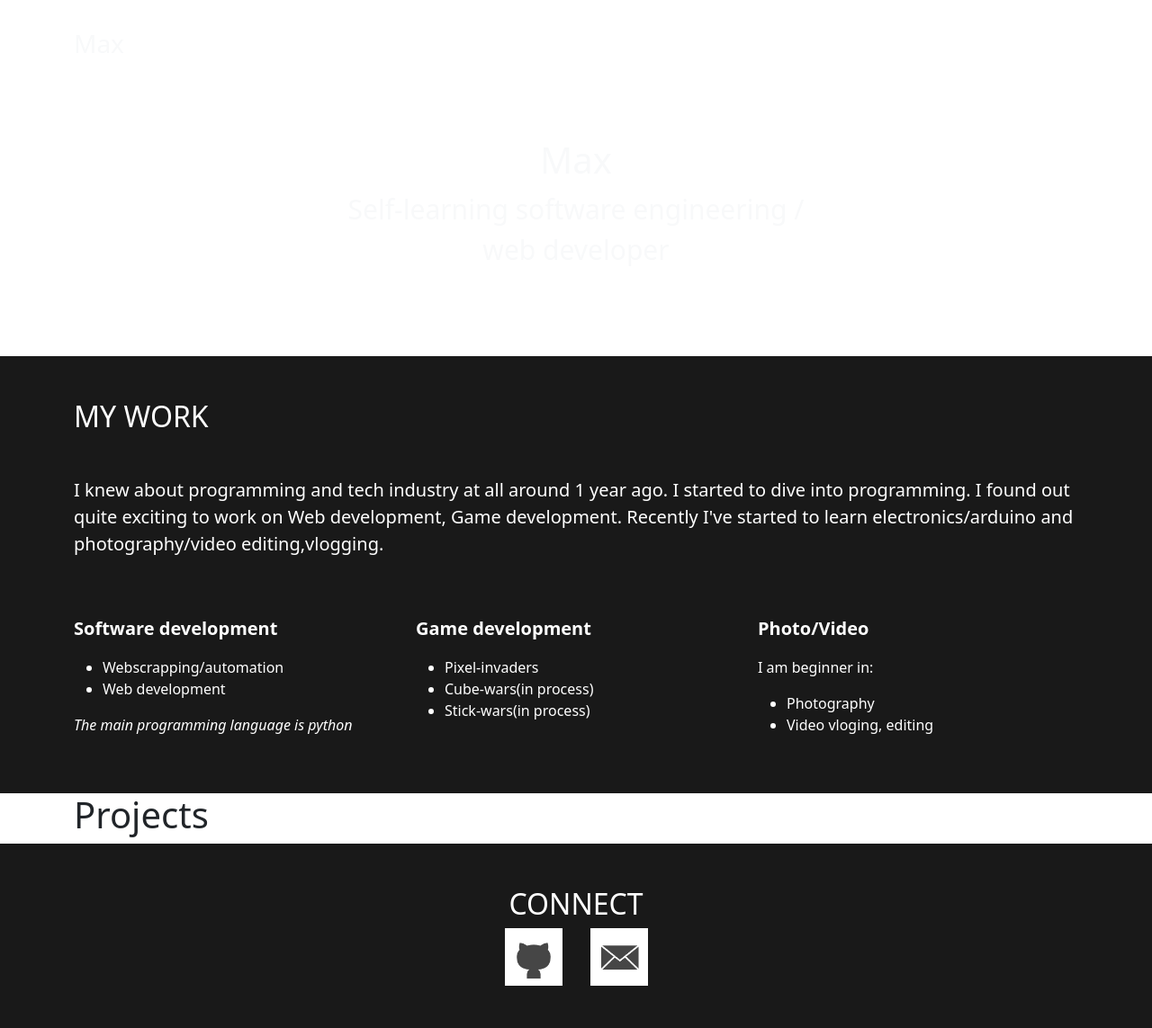
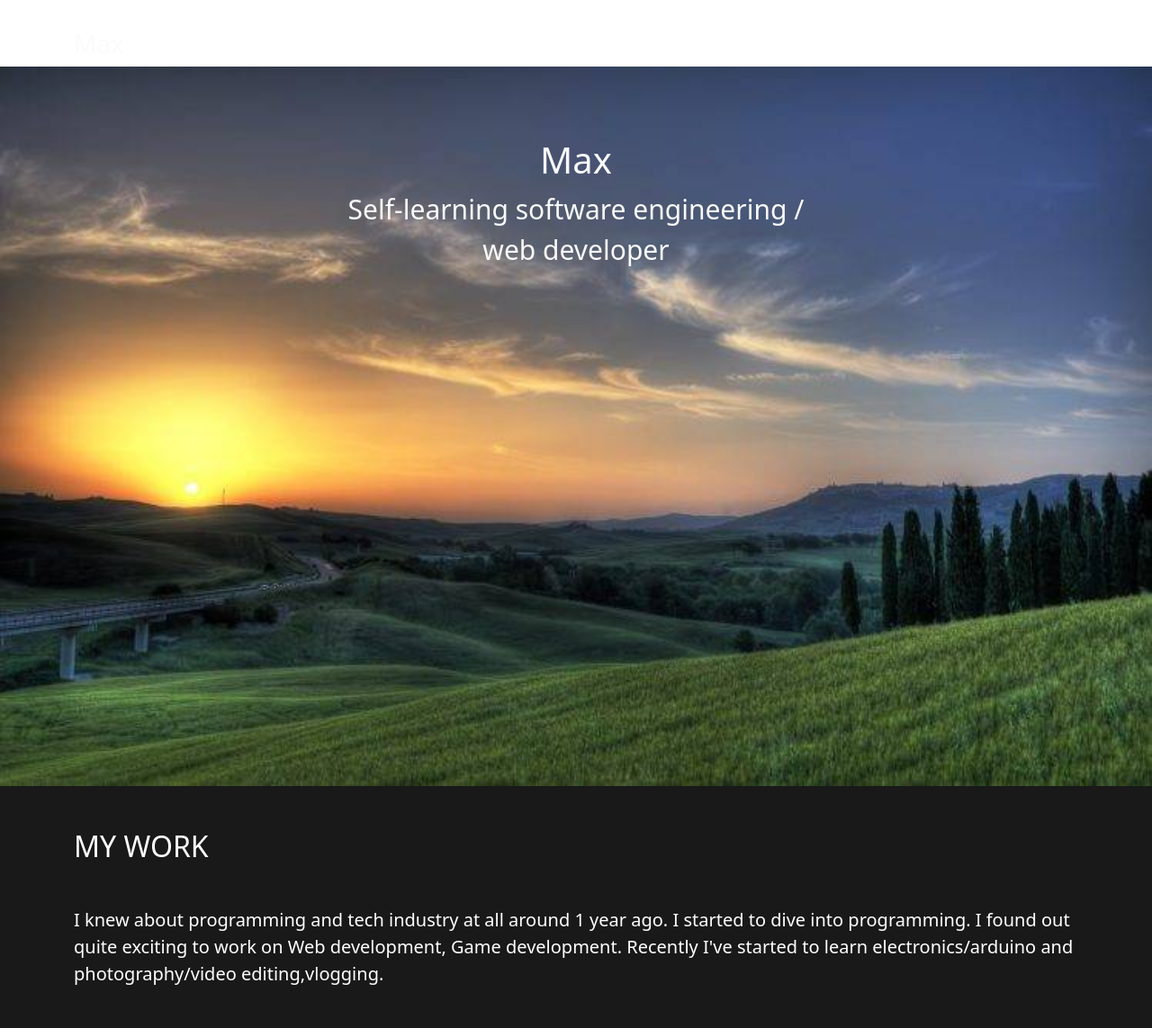
Before and after one commit to makxi007/Personal-Website2.0, a Flask app: page / in a window 1280 px wide. Shown: the top 1143 px of the page at 90% size. Before the commit the page ends 1096 px from the top, so only its background shows below. Run offline with Flask 2, Linux system fonts and the light colour scheme.

Commit message:
Header playing

```diff
--- a/templates/index.html
+++ b/templates/index.html
@@ -10,7 +10,6 @@
 </head>
 <body>
 
-	<header class="header">
 		<div class="header-up">
 			<div class="container">
 				<div class="row">
@@ -27,6 +26,8 @@
 				</div>
 			</div>
 		</div>
+
+	<header class="header">
 
 		<div class="header-center">
 			<div class="container">
--- a/templates/static/styles/main_style.css
+++ b/templates/static/styles/main_style.css
@@ -5,13 +5,19 @@
 /*------upper header------*/
 
 header{
-	background: transparent;
-
+	background-image: url( '../img/background3.jpg' );
+	width: 100%;
+	height: 100vh;
+	background-position: center;
+	background-repeat: no-repeat;
+	background-size: cover;
 }
 
 .header-up{
 	padding-top: 2rem ;
+	opacity:  0.6;
 }
+
 
 .header-up-nav .nav-link{
 	padding: .25rem 0;
@@ -25,12 +31,6 @@
 /*------Second(center) header------*/
 
 .second_header{
-	background-image: url( '../img/background3.jpg' );
-	width: 100%;
-	height: 100vh;
-	background-position: center;
-	background-repeat: no-repeat;
-	background-size: cover;
 }
 
 .header-center{
```
